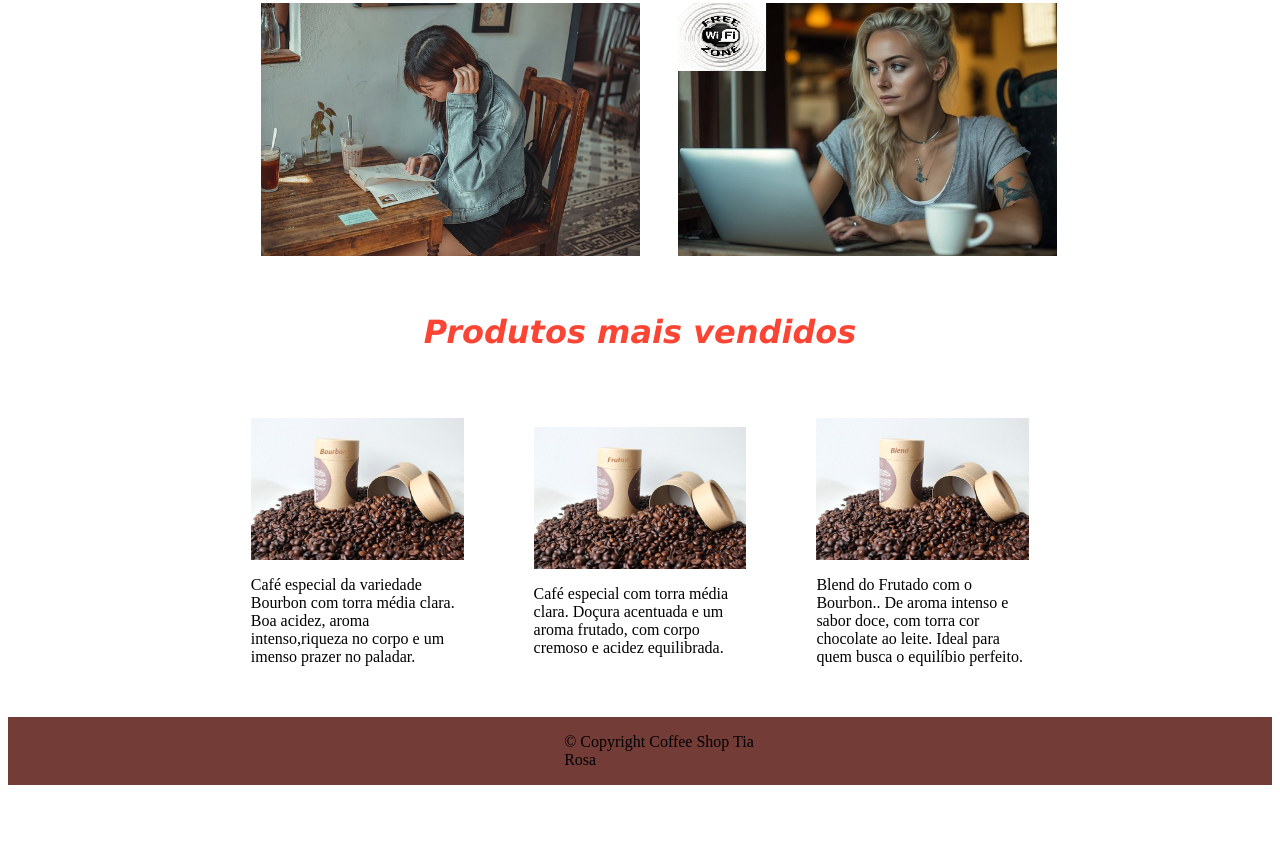
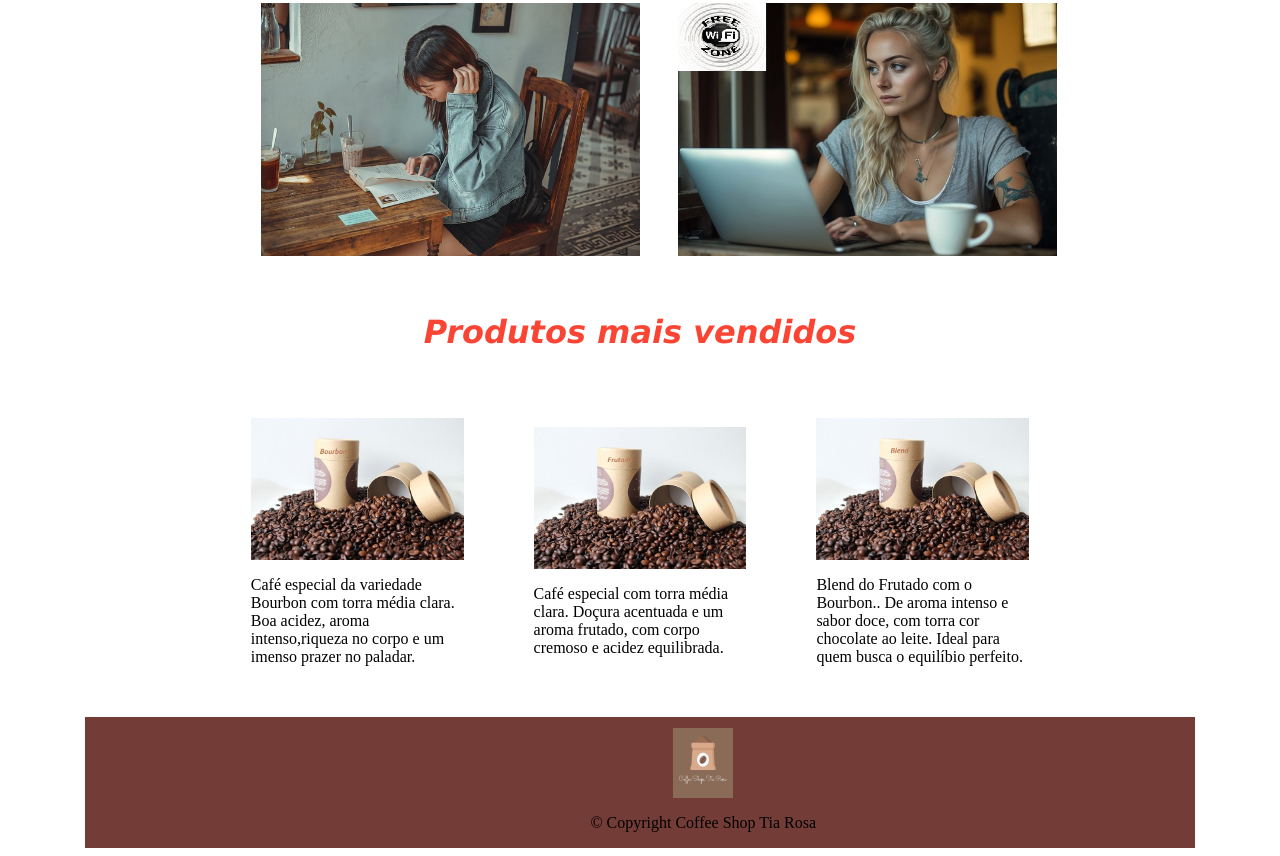
Before and after one commit to thaiskonishi/atividade-ativa-iesb, a plain HTML site: page index.html in a window 1280 px wide. Shown: the part 1126-1982 px from the top of the page. Before the commit the page ends 1919 px from the top, so only its background shows below. Drawn offline with Linux system fonts and the light colour scheme.

Commit message:
ajuste logotipo no footer

```diff
--- a/index.html
+++ b/index.html
@@ -60,9 +60,10 @@
         </div>
     </section>
     </main>
+
+    <footer>
+        <img id="logotipo-footer" src="./assets/logotipo.png">
+        <p class="copyrights">&copy; Copyright Coffee Shop Tia Rosa</p>
+    </footer>
 </body>
-<footer>
-    <!-- <img src="./assets/logotipo.png"> -->
-    <p class="copyrights">&copy; Copyright Coffee Shop Tia Rosa</p>
-</footer>
 </html>
--- a/style.css
+++ b/style.css
@@ -124,6 +124,13 @@ footer{
     display: flex;
     flex-direction: column;
     justify-self: center ;
-    padding-left: 44%;
-    padding-right: 40%;
+    align-items: center;
+    padding-left: 40%;
+    padding-right: 30%;
 }
+
+#logotipo-footer{
+    height: 70px;
+    width: 60px;
+    padding-top: 5%;
+}
```
